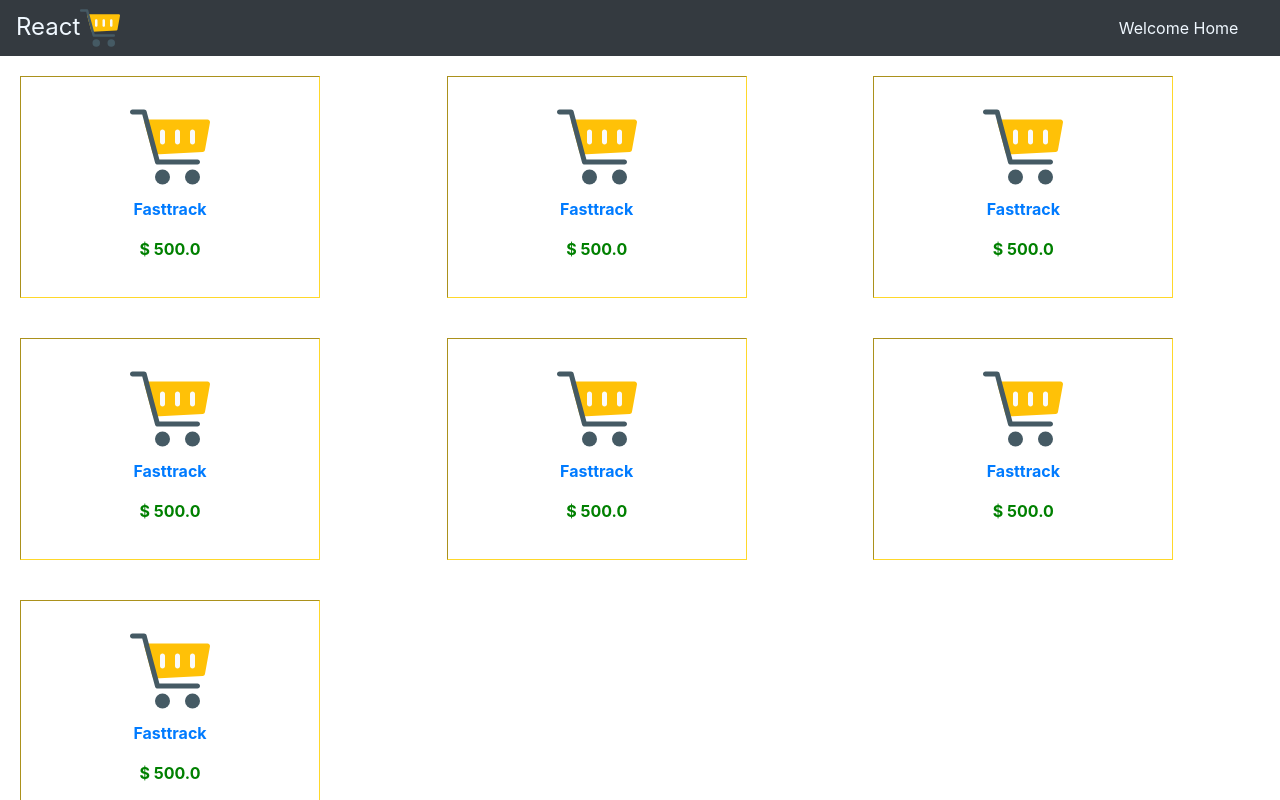
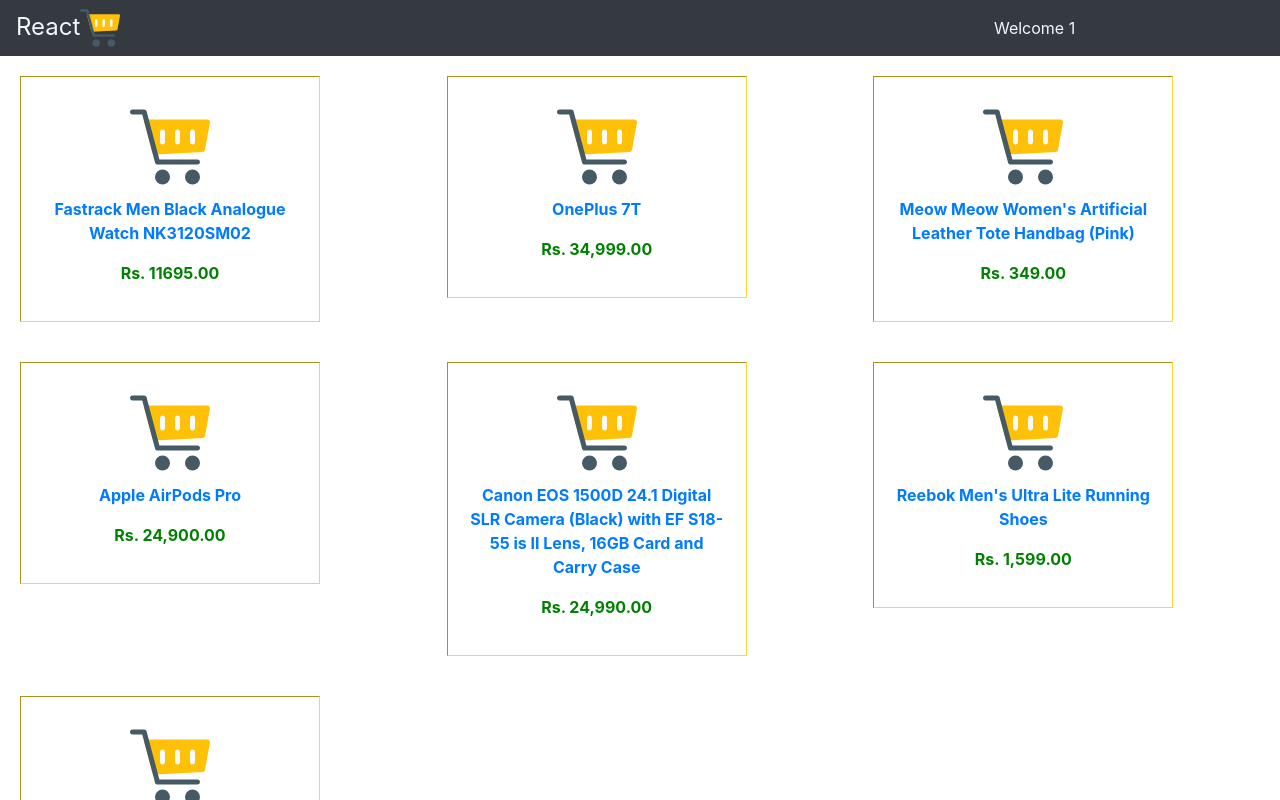
Before and after one commit to sinhaaditya10/React-cart, a React (Create React App) app: page /home/1 in a window 1280 px wide. Shown: the top 800 px of the page. Built offline with nearby package versions, Linux system fonts and the light colour scheme.

Commit message:
Data passed, img left

```diff
--- a/src/App.js
+++ b/src/App.js
@@ -4,18 +4,20 @@
 import Login from "./components/Login";
 import Home from "./components/Home.jsx";
 import Product from "./components/Product.jsx";
-import Card from "./components/Card.jsx";
+//import Card from "./components/Card.jsx";
 import { Route } from "react-router-dom";
 
 function App(props) {
   return (
     <div>
       <Route exact path="/" render={() => <Login />} />
-      <Route path="/home" render={() => <Home />} />
+      <Route path="/home/:username" component={Home} name="home" />
       <Route
-        path="/details"
-        render={() => <Product product={props.location} />}
+        path="/details/:user/:id/:name/:price"
+        component={Product}
+        name="product"
       />
+      }
     </div>
   );
 }
--- a/src/components/Card.jsx
+++ b/src/components/Card.jsx
@@ -3,24 +3,26 @@
 import CartLogo from "./cart.svg";
 import { Link } from "react-router-dom";
 import "tachyons";
-function Card(props) {
+class Card extends Component {
+  render() {
     return (
       <Link
         to={{
-        pathname: "/details"
+          pathname: `/details/${this.props.user}/${this.props.product.id}/${this.props.product.name}/${this.props.product.price}`
         }}
       >
         <div className="grow">
           <img src={CartLogo} alt="..." style={{ width: "80px" }} />
           <p>
-          <strong>{props.product.name}</strong>
+            <strong>{this.props.product.name}</strong>
           </p>
           <p style={{ color: "green" }}>
-          <strong>{props.product.price}</strong>
+            <strong>{this.props.product.price}</strong>
           </p>
         </div>
       </Link>
     );
   }
+}
 
 export default Card;
--- a/src/components/Home.jsx
+++ b/src/components/Home.jsx
@@ -9,49 +9,61 @@
     products: [
       {
         id: "123",
-        name: "Fasttrack",
-        price: "$ 500.0"
+        name: "Fastrack Men Black Analogue Watch NK3120SM02",
+        price: "Rs. 11695.00"
       },
       {
         id: "124",
-        name: "Fasttrack",
-        price: "$ 500.0"
+        name: "OnePlus 7T",
+        price: "Rs. 34,999.00"
       },
       {
         id: "125",
-        name: "Fasttrack",
-        price: "$ 500.0"
+        name: "Meow Meow Women's Artificial Leather Tote Handbag (Pink)",
+        price: "Rs. 349.00"
       },
       {
         id: "126",
-        name: "Fasttrack",
-        price: "$ 500.0"
+        name: "Apple AirPods Pro",
+        price: "Rs. 24,900.00"
       },
       {
         id: "127",
-        name: "Fasttrack",
-        price: "$ 500.0"
+        name:
+          "Canon EOS 1500D 24.1 Digital SLR Camera (Black) with EF S18-55 is II Lens, 16GB Card and Carry Case",
+        price: "Rs. 24,990.00"
       },
       {
         id: "128",
-        name: "Fasttrack",
-        price: "$ 500.0"
+        name: "Reebok Men's Ultra Lite Running Shoes",
+        price: "Rs. 1,599.00"
       },
       {
         id: "129",
-        name: "Fasttrack",
-        price: "$ 500.0"
+        name: "Mi Smart Band 4",
+        price: "Rs. 2,299.00"
       }
     ]
   };
+  async componentDidMount() {
+    if (this.props.match.params) {
+      console.log(this.props.match.params);
+    } else {
+      console.log("Nothing");
+    }
+  }
   render() {
     return (
       <div>
-        <NavBar />
+        <NavBar user={this.props.match.params.username} />
         <div className="row-container">
           {this.state.products.map(product => (
             <div className="column-container" key={product.id}>
-              <Card product={product} key={product.id} ref={this.cardref} />
+              <Card
+                user={this.props.match.params.username}
+                product={product}
+                key={product.id}
+              />
             </div>
           ))}
         </div>
--- a/src/components/Login.jsx
+++ b/src/components/Login.jsx
@@ -57,7 +57,7 @@
                 }
               />
               <br />
-              <Link to="/home" className="login-home">
+              <Link to={`/home/${this.state.username.split("@")[0]}`}>
                 <button
                   className="btn btn-primary btn-sm"
                   style={{
--- a/src/components/NavBar.js
+++ b/src/components/NavBar.js
@@ -16,7 +16,7 @@
               style={{ width: "40px", height: "40px" }}
             />
           </span>
-          <span className="home-welcome">Welcome Home</span>
+          <span className="home-welcome">Welcome {this.props.user}</span>
         </nav>
       </div>
     );
--- a/src/components/Product.jsx
+++ b/src/components/Product.jsx
@@ -7,7 +7,7 @@
   render() {
     return (
       <div>
-        <NavBar />
+        <NavBar user={this.props.match.params.user} />
         <div className="row-container" style={{ marginTop: "80px" }}>
           <div className="column-container">
             <img
@@ -23,7 +23,7 @@
           </div>
           <div className="column-container">
             <p className="display-4" style={{ textAlign: "left" }}>
-              Product Name
+              {this.props.match.params.name}
             </p>
             <p
               className="badge badge-secondary text-wrap"
@@ -33,7 +33,7 @@
                 float: "left"
               }}
             >
-              Product ID
+              Product id: #{this.props.match.params.id}
             </p>
             <p
               className="display-5"
@@ -45,7 +45,7 @@
                 marginTop: "13%"
               }}
             >
-              $ 1000.0
+              {this.props.match.params.price}
             </p>
 
             <button
--- a/src/components/component.css
+++ b/src/components/component.css
@@ -27,7 +27,7 @@
 }
 .home-welcome {
   color: aliceblue;
-  margin-left: 80%;
+  margin-left: 70%;
 }
 .home-logo {
   color: aliceblue;
```
Lines whose indentation alone changed are shown as unchanged.
